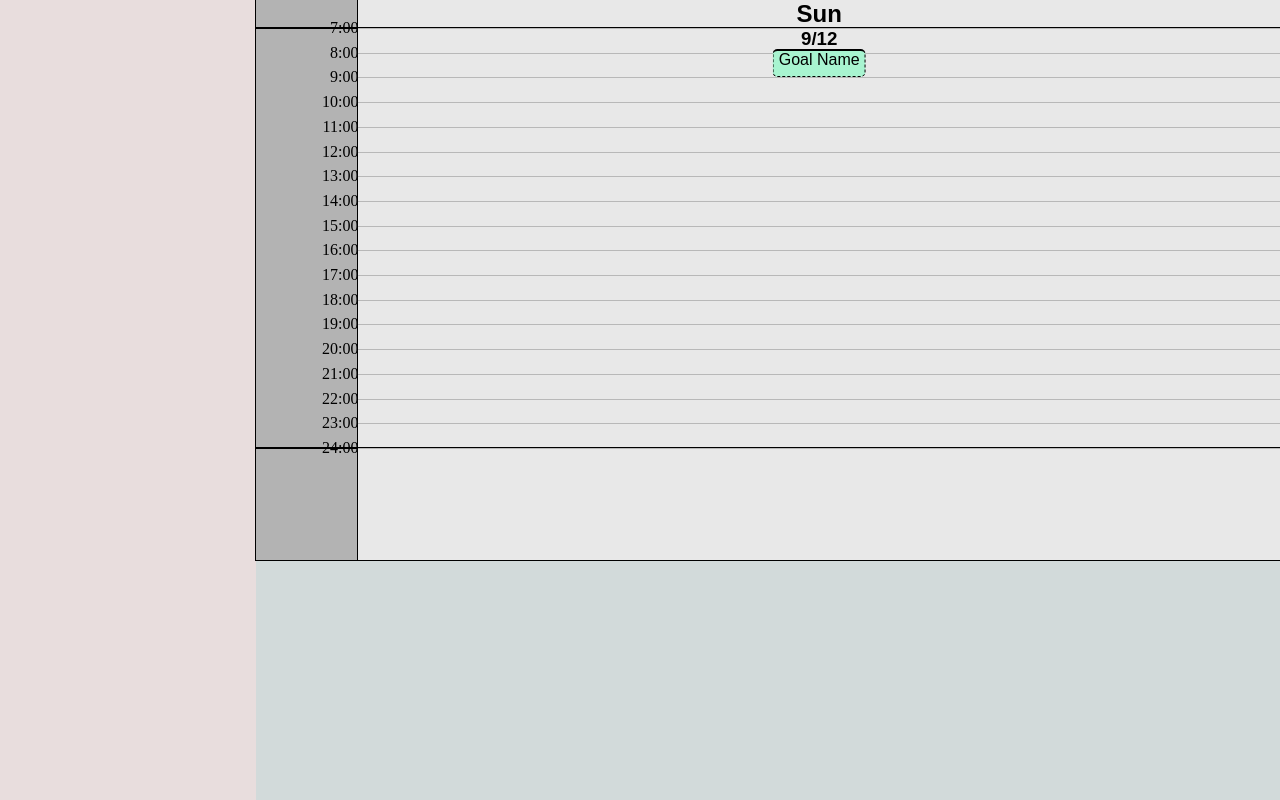
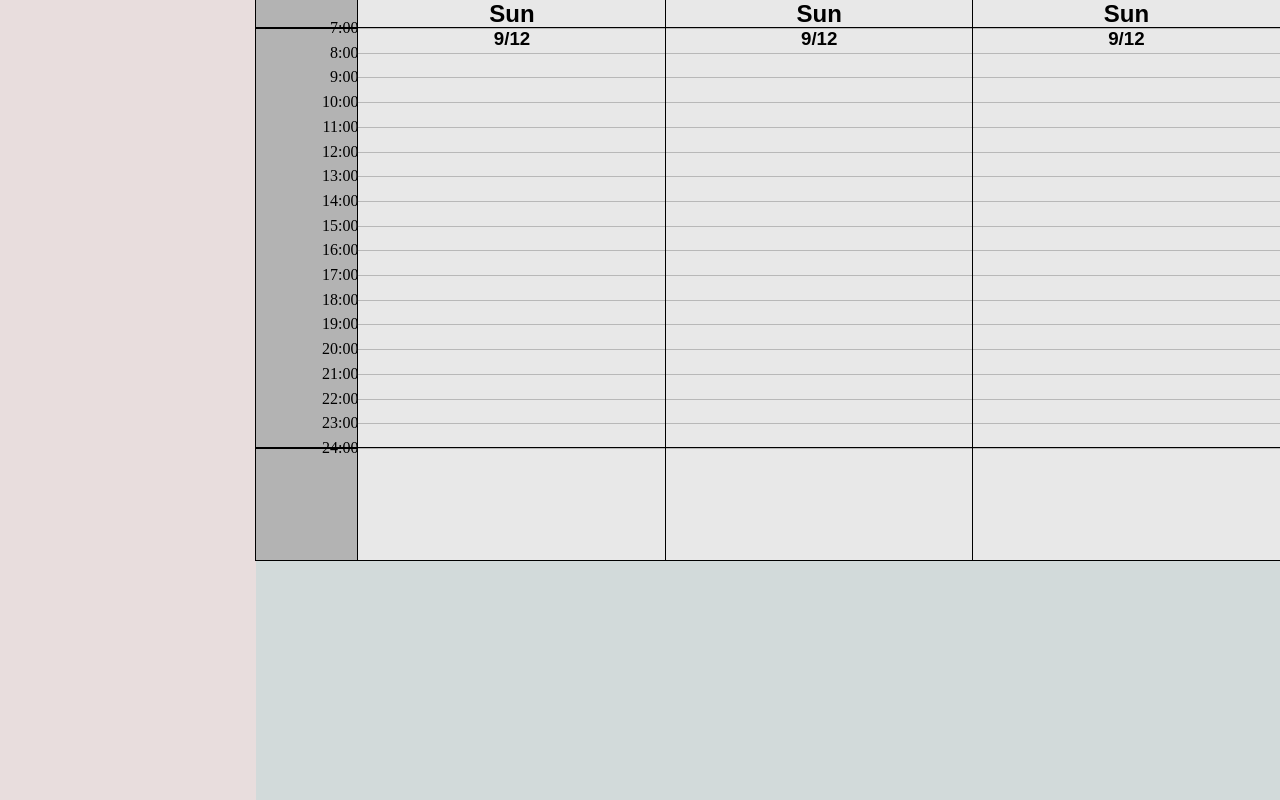
Before and after one commit to AlekseyPanas/StorageTree, a React (Vite) app in the folder day_planner/: page / in a window 1280 px wide. Built offline with nearby package versions, Linux system fonts and the light colour scheme.

Commit message:
Refactor and progress on view

```diff
--- a/day_planner/src/App.tsx
+++ b/day_planner/src/App.tsx
@@ -1,11 +1,27 @@
-import {useEffect, useState} from "react";
+import {Component, useEffect, useState} from "react";
 import { invoke } from "@tauri-apps/api/tauri";
 import "./App.css";
-import {AppState, IStateLayerAdapter} from "./state_layers/state_layer_interface";
+import {AppState, Goal, IStateLayerAdapter} from "./state_layers/state_layer_interface";
+import {DayColumn} from "./components/DayColumn";
+
+type DayViewGoalStruct = {
+    visibleDayMap: Map<Date, Goal[]>;
+    visibleSpanningGoals: Goal[];
+}
 
 type AppProps = {
     stateLayer: IStateLayerAdapter
 }
+
+function generate_view_struct(start_date: Date, days_shown: number, hour_range: [number, number], app_state: AppState | null): DayViewGoalStruct {
+    if (app_state === null)
+        return {visibleDayMap: new Map(), visibleSpanningGoals: []}
+    return {visibleDayMap: new Map(), visibleSpanningGoals: []}
+}
+
+
+
+
 
 function App({ stateLayer }: AppProps) {
 
@@ -23,26 +39,47 @@ function App({ stateLayer }: AppProps) {
 
     // State related only to the view
     const [hourRange, setHourRange] = useState<[number, number]>([7, 24]);
+    const [startDate, setStartDate] = useState<Date>(new Date(2025, 8, 12));
+    const [daysShown, setDaysShown] = useState<number>(3);
+    const [dayViewStruct, setDayViewStruct] = useState<DayViewGoalStruct>(generate_view_struct(startDate, daysShown, hourRange, appDataState));
+
+    useEffect(() => {
+        setDayViewStruct(generate_view_struct(startDate, daysShown, hourRange, appDataState));
+    }, [daysShown, startDate, hourRange]);
 
     return (
-    <div className="day-view-container" style={{display: "flex", width: '100vw', height: '100vh', margin: 0, padding: 0}}>
-        <div className="makeup-col" style={{width:'20%', height:'100%', margin: 0, padding: 0, backgroundColor: 'rgb(232,221,221)'}}>
+    <div className="day-view-container"
+         style={{display: "flex", width: '100vw', height: '100vh', margin: 0, padding: 0}}>
+
+        <div className="makeup-col"
+             style={{width: '20%', height: '100%', margin: 0, padding: 0, backgroundColor: 'rgb(232,221,221)'}}>
 
         </div>
 
-        <div className="main-grid" style={{width:'80%', height:'100%', margin: 0, padding: 0}}>
+        <div className="main-grid" style={{width: '80%', height: '100%', margin: 0, padding: 0}}>
 
             <div className="main-grid-top-half" style={{display: "flex", height: '70%'}}>
 
-                <div className="main-grid-left-bar" style={{width: '10%', height: '100%', margin: 0, padding: 0, backgroundColor: 'rgb(179,179,179)'}}>
+                <div className="main-grid-left-bar"
+                     style={{width: '10%', height: '100%', margin: 0, padding: 0, backgroundColor: 'rgb(179,179,179)'}}>
                     <div className="main-grid-day-title-container" style={{height: "5%", outline: "1px solid"}}>
 
                     </div>
-                    <div className="main-grid-day-time-container" style={{position: "relative", height:'75%', outline: "1px solid"}}>
+                    <div className="main-grid-day-time-container"
+                         style={{position: "relative", height: '75%', outline: "1px solid"}}>
                         {Array.from(Array(hourRange[1] - hourRange[0] + 1).keys()).map((i) => {
                             const total = hourRange[1] - hourRange[0];
-                            return <p key={i} style={{width:'100%', position: 'absolute',
-                                top: ((i / total) * 100).toString() + "%", left: 0, transform: "translateY(-50%)", color: "black", padding: 0, margin: 0, textAlign: 'right'}}>
+                            return <p key={i} style={{
+                                width: '100%',
+                                position: 'absolute',
+                                top: ((i / total) * 100).toString() + "%",
+                                left: 0,
+                                transform: "translateY(-50%)",
+                                color: "black",
+                                padding: 0,
+                                margin: 0,
+                                textAlign: 'right'
+                            }}>
                                 {i + hourRange[0] + ":00"}
                             </p>;
                         })}
@@ -52,59 +89,15 @@ function App({ stateLayer }: AppProps) {
                     </div>
                 </div>
 
-                <div className="main-grid-days-container" style={{display: "flex", width: "90%", justifyContent: "space-between"}}>
-                    <div className="main-grid-day-col" style={{
-                        flex: 1,
-                        position: "relative",
-                        height: '100%',
-                        margin: 0,
-                        padding: 0,
-                        backgroundColor: 'rgb(232,232,232)'
-                    }}>
-                        <div className="main-grid-day-title-container" style={{
-                            height: "5%",
-                            outline: "1px solid",
-                            textAlign: "center",
-                            fontFamily: "sans-serif"
-                        }}>
-                            <h2 style={{padding: 0, margin: 0}}> Sun</h2>
-                            <h3 style={{padding: 0, margin: 0}}> 9/12</h3>
-                        </div>
-                        <div className="main-grid-day-time-container" style={{position: "relative", height: '75%', outline: "1px solid"}}>
+                <div className="main-grid-days-container"
+                     style={{display: "flex", width: "90%", justifyContent: "space-between"}}>
 
-                            {Array.from(Array(hourRange[1] - hourRange[0] + 1).keys()).map((i) => {
-                                const total = hourRange[1] - hourRange[0];
-                                return <div key={i} style={{width:'100%', height:'1px', position: 'absolute',
-                                    top: ((i / total) * 100).toString() + "%", left: 0, backgroundColor: "rgb(184,184,184)"}}></div>;
-                            })}
+                    {
+                        Array.from(Array(daysShown).keys()).map((i) => {
+                            return <DayColumn hourRange={hourRange} goals={[]} className={"main-grid-day-col"} style={{flex: 1, height: '100%'}} />
+                        })
+                    }
 
-                            <div className="goal-block" style={{
-                                backgroundColor: "rgb(168,244,208)",
-                                paddingLeft: "5px",
-                                paddingRight: "5px",
-                                borderRadius: "5px",
-                                fontFamily: "sans-serif",
-                                height: "25px",
-                                overflow: "hidden",
-                                borderTop: "solid 2px",
-                                borderBottom: "dashed 1px",
-                                borderRight: "dashed 1px",
-                                borderLeft: "dashed 1px",
-                                position: "absolute",
-                                top: "5%",
-                                left: '50%',
-                                transform: 'translateX(-50%)'
-                            }}>
-                                Goal Name
-                            </div>
-
-
-                        </div>
-                        <div className="main-grid-day-overflow-container" style={{position: "relative", height: "20%", outline: "1px solid"}}>
-
-                        </div>
-
-                    </div>
                 </div>
 
             </div>
--- /dev/null
+++ b/day_planner/src/components/DayColumn.tsx
@@ -0,0 +1,55 @@
+import {Component} from "react";
+import {GoalBlock} from "./GoalBlock";
+import {Goal} from "../state_layers/state_layer_interface";
+
+type DayColumnProps = {
+    hourRange: [number, number];
+    goals: Goal[];
+    style: object;
+    className: string;
+}
+
+export class DayColumn extends Component<DayColumnProps> {
+    render() {
+        return <div className={this.props.className} style={{...{
+            position: "relative",
+            margin: 0,
+            padding: 0,
+            backgroundColor: 'rgb(232,232,232)'
+        }, ...this.props.style}}>
+            <div className="day-column-title-container" style={{
+                height: "5%",
+                outline: "1px solid",
+                textAlign: "center",
+                fontFamily: "sans-serif"
+            }}>
+                <h2 style={{padding: 0, margin: 0}}> Sun</h2>
+                <h3 style={{padding: 0, margin: 0}}> 9/12</h3>
+            </div>
+            <div className="day-column-time-container"
+                 style={{position: "relative", height: '75%', outline: "1px solid"}}>
+
+                {/* Creates the horizontal lines for each hour block */}
+                {Array.from(Array(this.props.hourRange[1] - this.props.hourRange[0] + 1).keys()).map((i) => {
+                    const total = this.props.hourRange[1] - this.props.hourRange[0];
+                    return <div key={i} style={{
+                        width: '100%', height: '1px', position: 'absolute',
+                        top: ((i / total) * 100).toString() + "%", left: 0, backgroundColor: "rgb(184,184,184)"
+                    }}></div>;
+                })}
+
+                {
+                    this.props.goals.map((goal, i) => {
+                        return <GoalBlock goal={goal}/>
+                    })
+                }
+
+            </div>
+            <div className="day-column-overflow-container"
+                 style={{position: "relative", height: "20%", outline: "1px solid"}}>
+
+            </div>
+
+        </div>
+    }
+}
--- /dev/null
+++ b/day_planner/src/components/DayView.tsx
@@ -0,0 +1,5 @@
+import {Component} from "react";
+
+export class DayView extends Component<any>{
+
+}
--- /dev/null
+++ b/day_planner/src/components/GoalBlock.tsx
@@ -0,0 +1,30 @@
+import {Component} from "react";
+import {Goal} from "../state_layers/state_layer_interface";
+
+type GoalBlockProps = {
+    goal: Goal;
+}
+
+export class GoalBlock extends Component<GoalBlockProps> {
+    render() {
+        return <div className="goal-block" style={{
+            backgroundColor: "rgb(168,244,208)",
+            paddingLeft: "5px",
+            paddingRight: "5px",
+            borderRadius: "5px",
+            fontFamily: "sans-serif",
+            height: "25px",
+            overflow: "hidden",
+            borderTop: "solid 2px",
+            borderBottom: "dashed 1px",
+            borderRight: "dashed 1px",
+            borderLeft: "dashed 1px",
+            position: "absolute",
+            top: "5%",
+            left: "50%",
+            transform: "translateX(-50%)"
+        }}>
+            Goal Name
+        </div>;
+    }
+}
```
